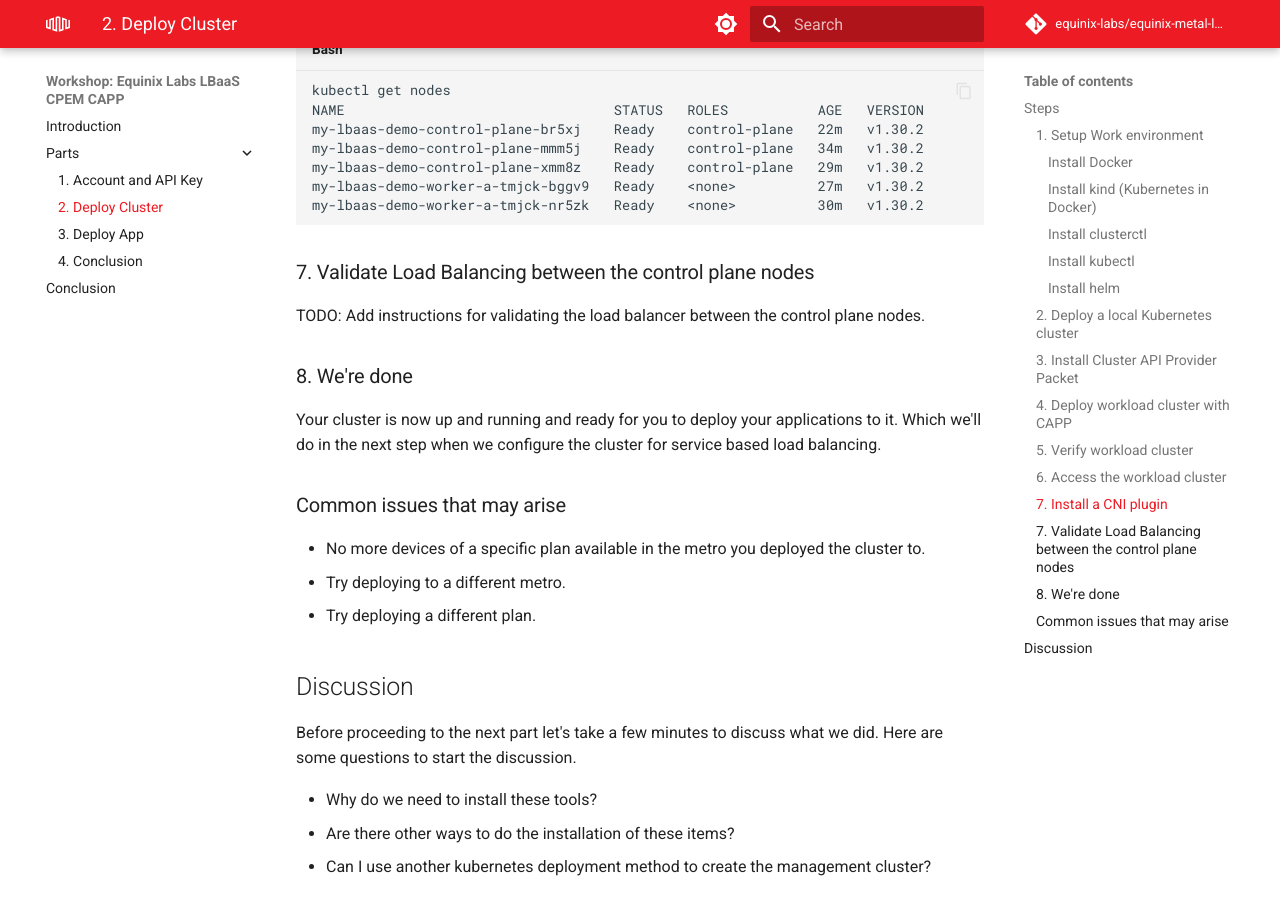
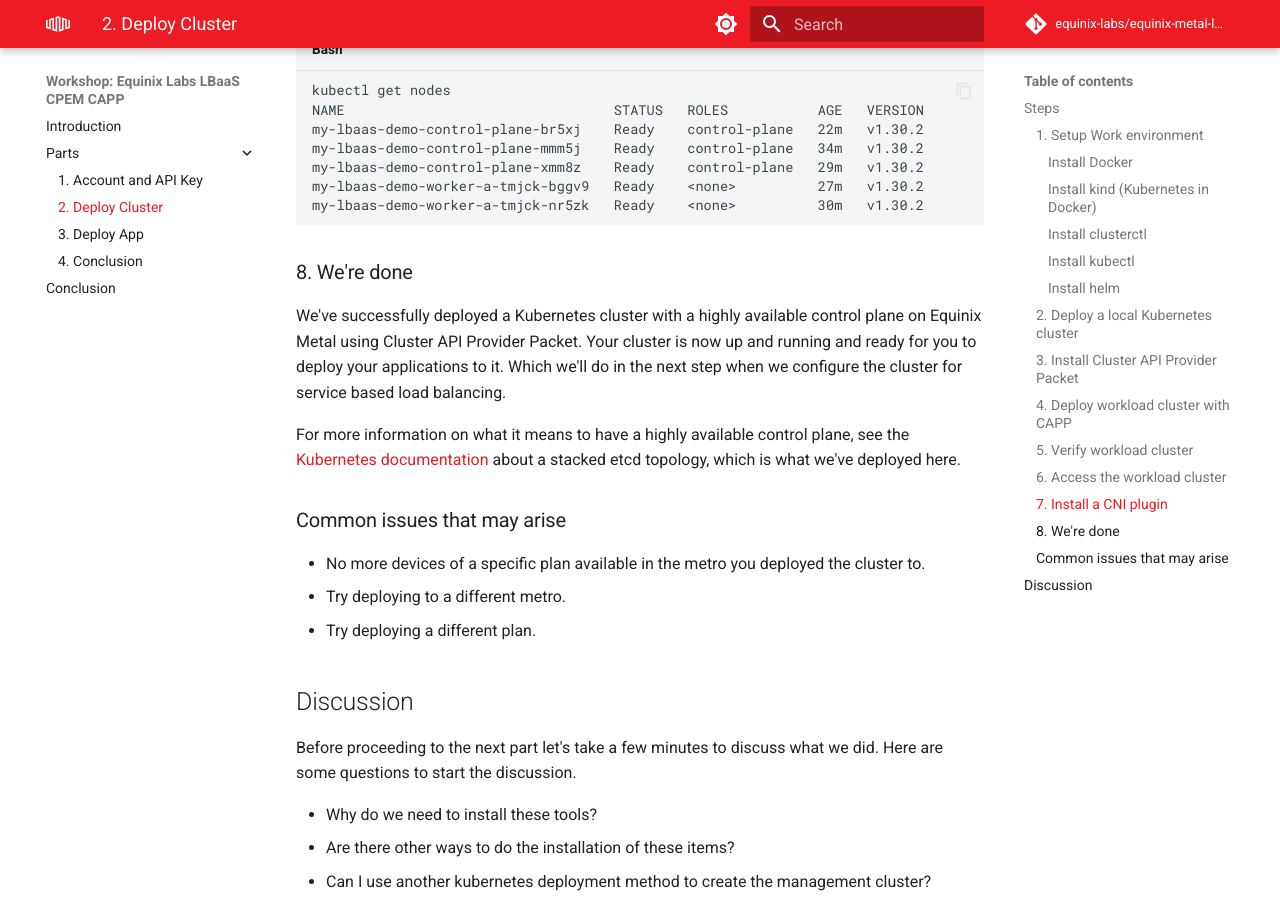
Before and after one commit to equinix-labs/equinix-metal-load-balancer-cpem-capp-workshop, an MkDocs documentation site: the page built from docs/parts/2-deploy-cluster.md, in a window 1280 px wide and 900 px high, scrolled down 6033 px. Built offline with MkDocs 1.6.1 and Material for MkDocs 9.7.7, drawn with Linux system fonts in a browser that asks for light colours; comment, search, counter and statistics services are not loaded.

Commit message:
doc: add callout to k8s ha documentation
Signed-off-by: Chris Privitere <23177737+cprivitere@users.noreply.github.com>

````diff
--- a/docs/parts/2-deploy-cluster.md
+++ b/docs/parts/2-deploy-cluster.md
@@ -248,13 +248,11 @@
 my-lbaas-demo-worker-a-tmjck-nr5zk   Ready    <none>          30m   v1.30.2
 ```
 
-### 7. Validate Load Balancing between the control plane nodes
-
-TODO: Add instructions for validating the load balancer between the control plane nodes.
-
 ### 8. We're done
 
-Your cluster is now up and running and ready for you to deploy your applications to it. Which we'll do in the next step when we configure the cluster for service based load balancing.
+We've successfully deployed a Kubernetes cluster with a highly available control plane on Equinix Metal using Cluster API Provider Packet. Your cluster is now up and running and ready for you to deploy your applications to it. Which we'll do in the next step when we configure the cluster for service based load balancing.
+
+For more information on what it means to have a highly available control plane, see the [Kubernetes documentation](https://kubernetes.io/docs/setup/production-environment/tools/kubeadm/ha-topology/#stacked-etcd-topology) about a stacked etcd topology, which is what we've deployed here.
 
 ### Common issues that may arise
 
````
